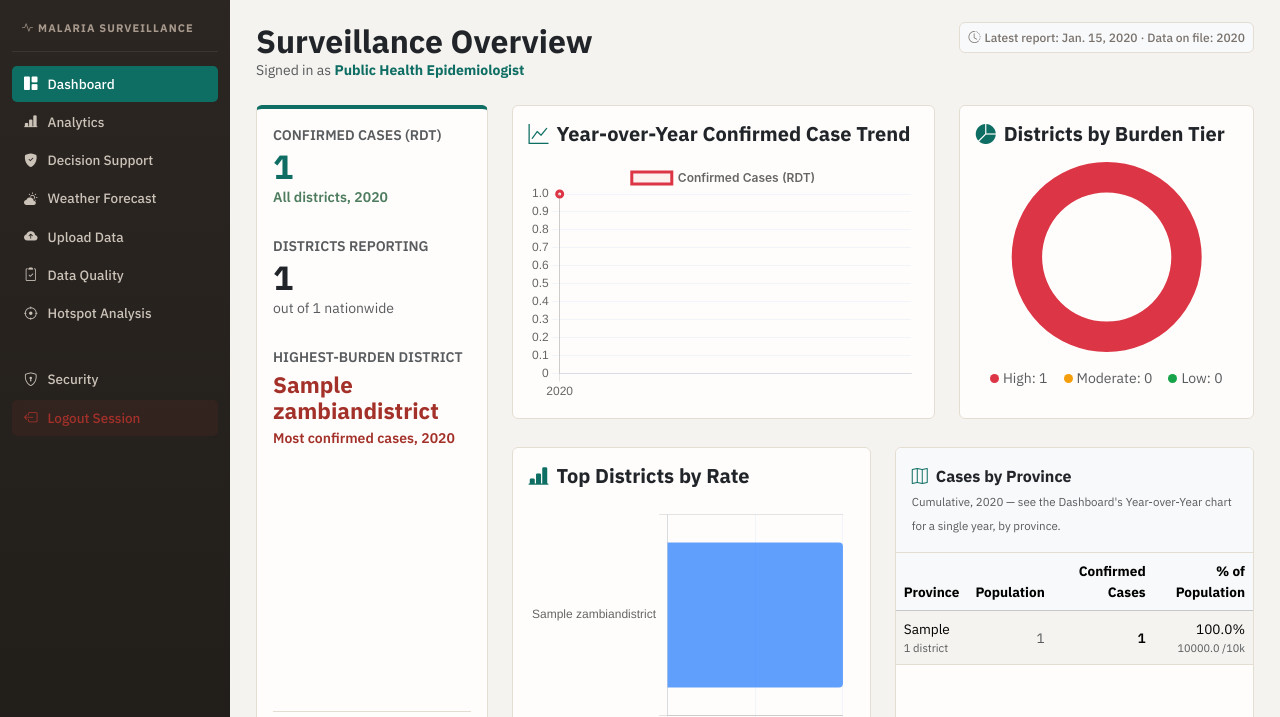
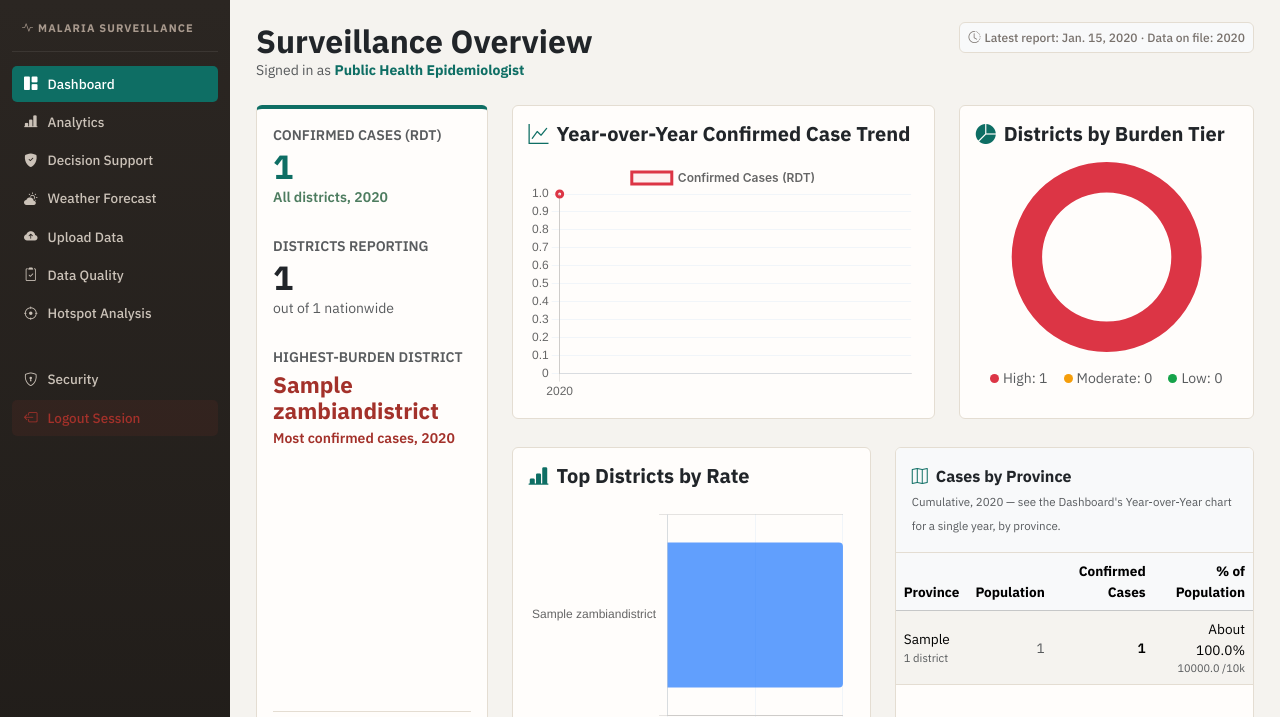
Before and after one commit to LadyStephania/Malaria-analytics-, a Django app: page /dashboard/ in a window 1280 px wide. Shown: the top 717 px of the page. Run offline with Django 5.2, Linux system fonts and the light colour scheme; a user stored in the database is signed in; tables that the repository leaves empty hold one stand-in row (values such as "Sample post"); grey boxes are pictures that could not be loaded.

Commit message:
Cases by Province: phrase percentage as "About X%", matching Analytics' style
Per request, matching the existing "Typically Off By: About 150.4
cases" phrasing on the Analytics page - bare "4.31%" becomes "About
4.31%" in both the Dashboard's cumulative province table and the
per-year breakdown table.

Co-Authored-By: Claude Sonnet 5 <noreply@anthropic.com>

```diff
--- a/core_project/malaria/templates/dashboard.html
+++ b/core_project/malaria/templates/dashboard.html
@@ -140,7 +140,7 @@
                                     <td class="text-end text-muted">{% if row.population %}{{ row.population|floatformat:0 }}{% else %}&mdash;{% endif %}</td>
                                     <td class="text-end fw-semibold">{{ row.cases }}</td>
                                     <td class="text-end">
-                                        {% if row.incidence_pct is not None %}{{ row.incidence_pct }}%<span class="text-muted d-block" style="font-size:0.68rem;">{{ row.incidence_per_10k }} /10k</span>{% else %}&mdash;{% endif %}
+                                        {% if row.incidence_pct is not None %}About {{ row.incidence_pct }}%<span class="text-muted d-block" style="font-size:0.68rem;">{{ row.incidence_per_10k }} /10k</span>{% else %}&mdash;{% endif %}
                                     </td>
                                 </tr>
                                 {% endfor %}
--- a/core_project/malaria/templates/year_breakdown.html
+++ b/core_project/malaria/templates/year_breakdown.html
@@ -56,7 +56,7 @@
                     <td class="text-end text-muted">{% if row.population %}{{ row.population|floatformat:0 }}{% else %}&mdash;{% endif %}</td>
                     <td class="text-end fw-semibold">{{ row.cases }}</td>
                     <td class="text-end">
-                        {% if row.incidence_pct is not None %}{{ row.incidence_pct }}%<span class="text-muted d-block" style="font-size:0.68rem;">{{ row.incidence_per_10k }} /10k</span>{% else %}&mdash;{% endif %}
+                        {% if row.incidence_pct is not None %}About {{ row.incidence_pct }}%<span class="text-muted d-block" style="font-size:0.68rem;">{{ row.incidence_per_10k }} /10k</span>{% else %}&mdash;{% endif %}
                     </td>
                 </tr>
                 {% endfor %}
```
